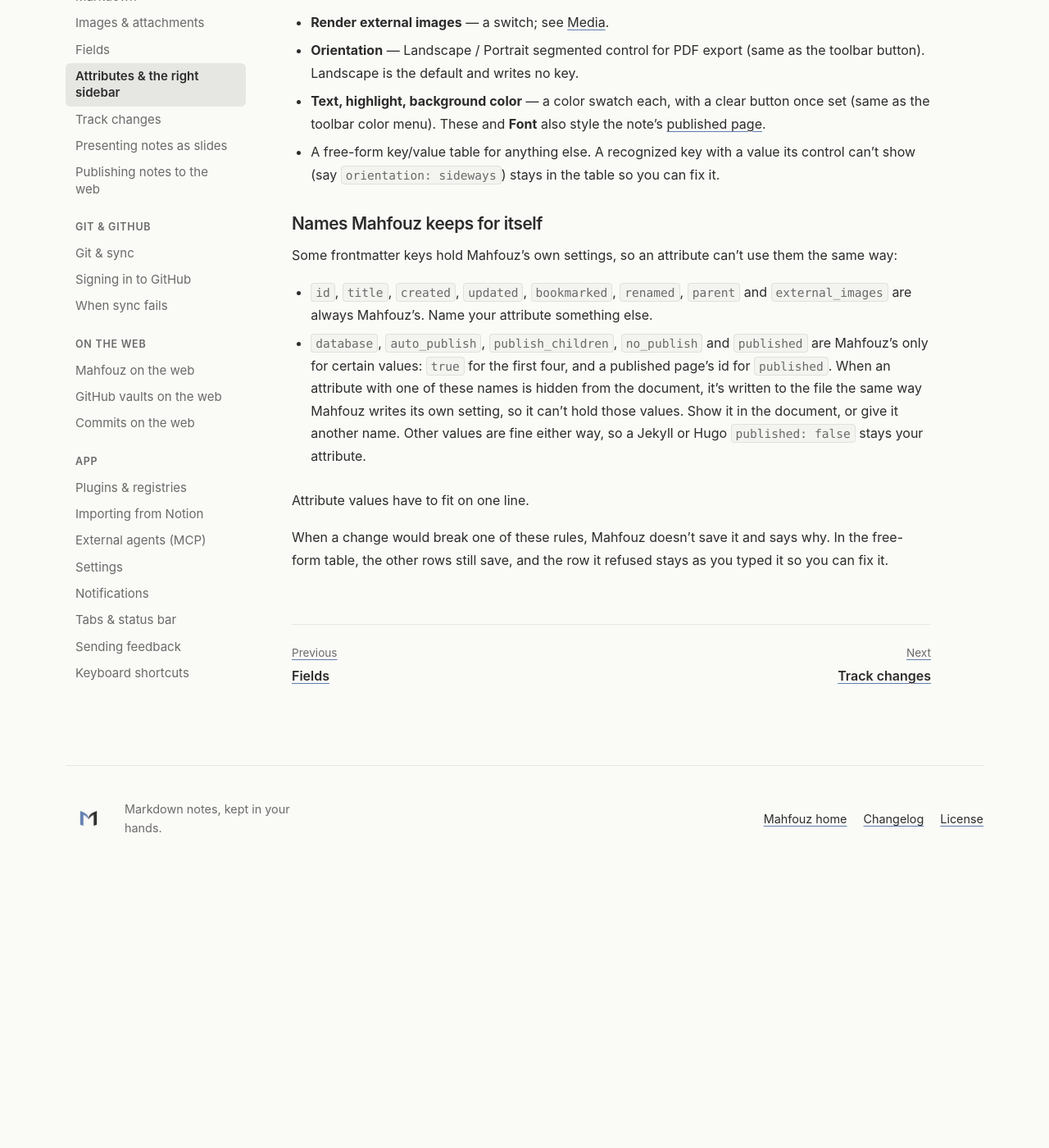
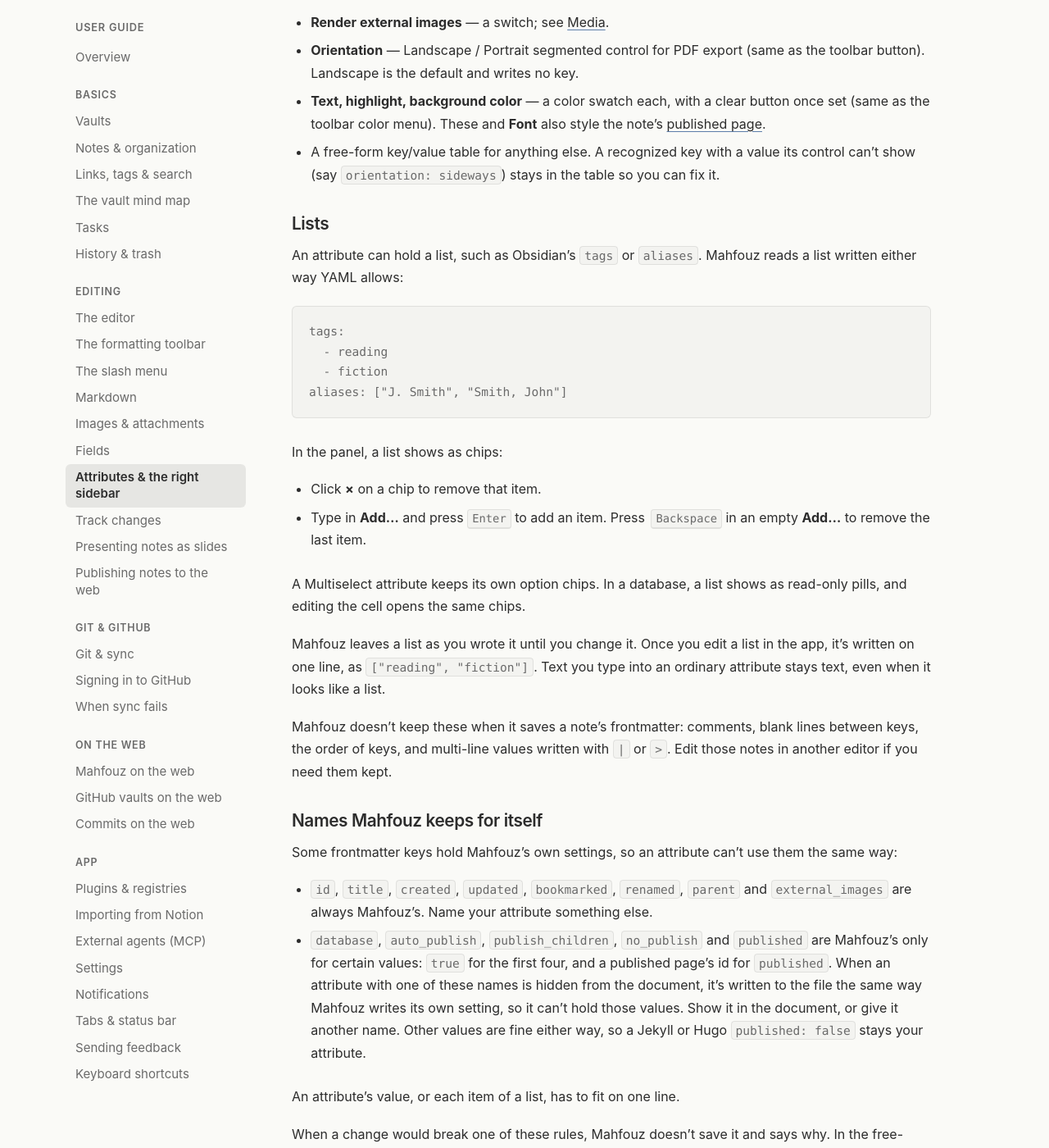
Before and after one commit to mahfouz-app/docs, a Jekyll site: the page built from guide/attributes.md, in a window 1280 px wide and 1400 px high, scrolled down 1299 px. Shown: the whole window at 82% size. Built offline with Jekyll 4.4.1, drawn with Linux system fonts in a browser that asks for light colours; before the commit the page ends 2361 px from its top, so only the background shows below that.

Commit message:
docs(attributes): lists in frontmatter, and editing them as chips
Co-Authored-By: Claude Opus 5.5 <noreply@anthropic.com>

````diff
--- a/guide/attributes.md
+++ b/guide/attributes.md
@@ -59,6 +59,37 @@ chosen to there.
   value its control can't show (say `orientation: sideways`) stays in the
   table so you can fix it.
 
+### Lists
+
+An attribute can hold a list, such as Obsidian's `tags` or `aliases`.
+Mahfouz reads a list written either way YAML allows:
+
+```yaml
+tags:
+  - reading
+  - fiction
+aliases: ["J. Smith", "Smith, John"]
+```
+
+In the panel, a list shows as chips:
+
+- Click **×** on a chip to remove that item.
+- Type in **Add…** and press <kbd>Enter</kbd> to add an item. Press
+  <kbd>Backspace</kbd> in an empty **Add…** to remove the last item.
+
+A Multiselect attribute keeps its own option chips. In a database, a list
+shows as read-only pills, and editing the cell opens the same chips.
+
+Mahfouz leaves a list as you wrote it until you change it. Once you edit
+a list in the app, it's written on one line, as `["reading", "fiction"]`.
+Text you type into an ordinary attribute stays text, even when it looks
+like a list.
+
+Mahfouz doesn't keep these when it saves a note's frontmatter: comments,
+blank lines between keys, the order of keys, and multi-line values
+written with `|` or `>`. Edit those notes in another editor if you need
+them kept.
+
 ### Names Mahfouz keeps for itself
 
 Some frontmatter keys hold Mahfouz's own settings, so an attribute can't
@@ -75,7 +106,7 @@ use them the same way:
   give it another name. Other values are fine either way, so a Jekyll or
   Hugo `published: false` stays your attribute.
 
-Attribute values have to fit on one line.
+An attribute's value, or each item of a list, has to fit on one line.
 
 When a change would break one of these rules, Mahfouz doesn't save it
 and says why. In the free-form table, the other rows still save, and the
````
